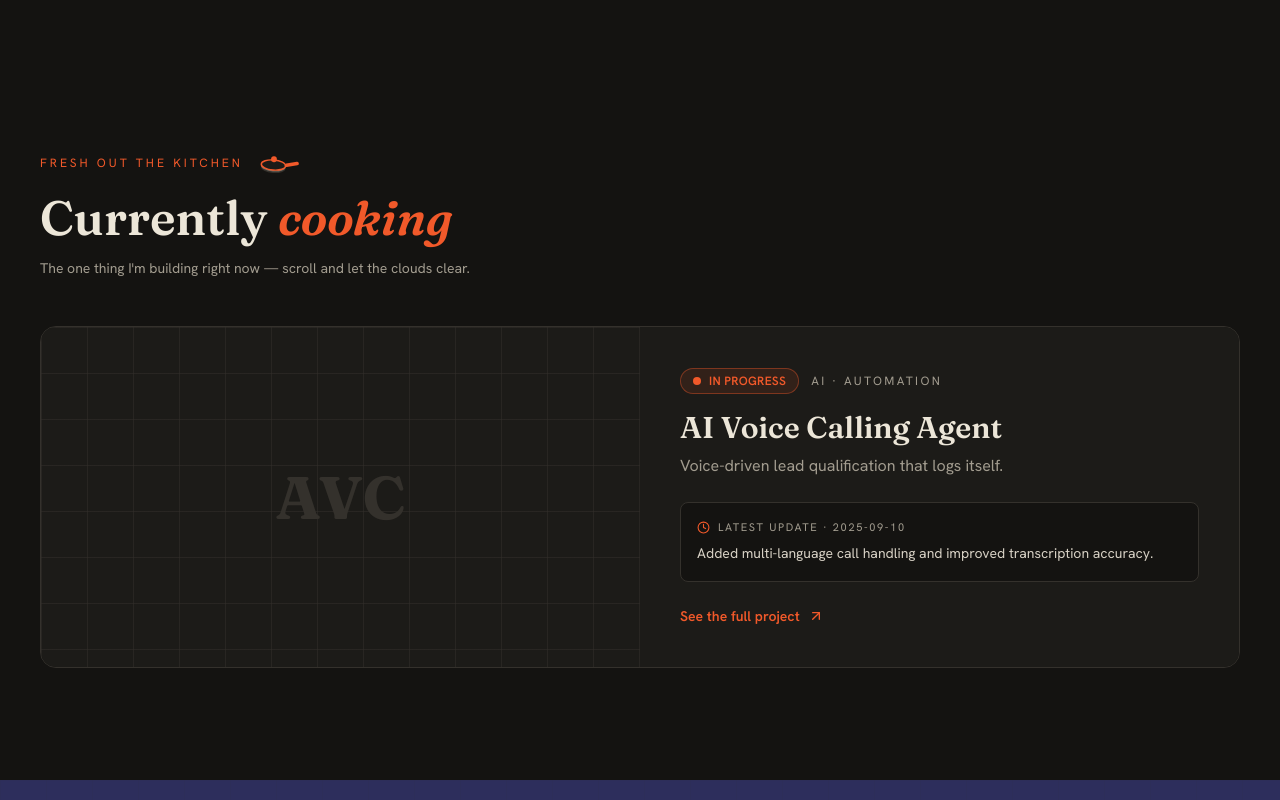
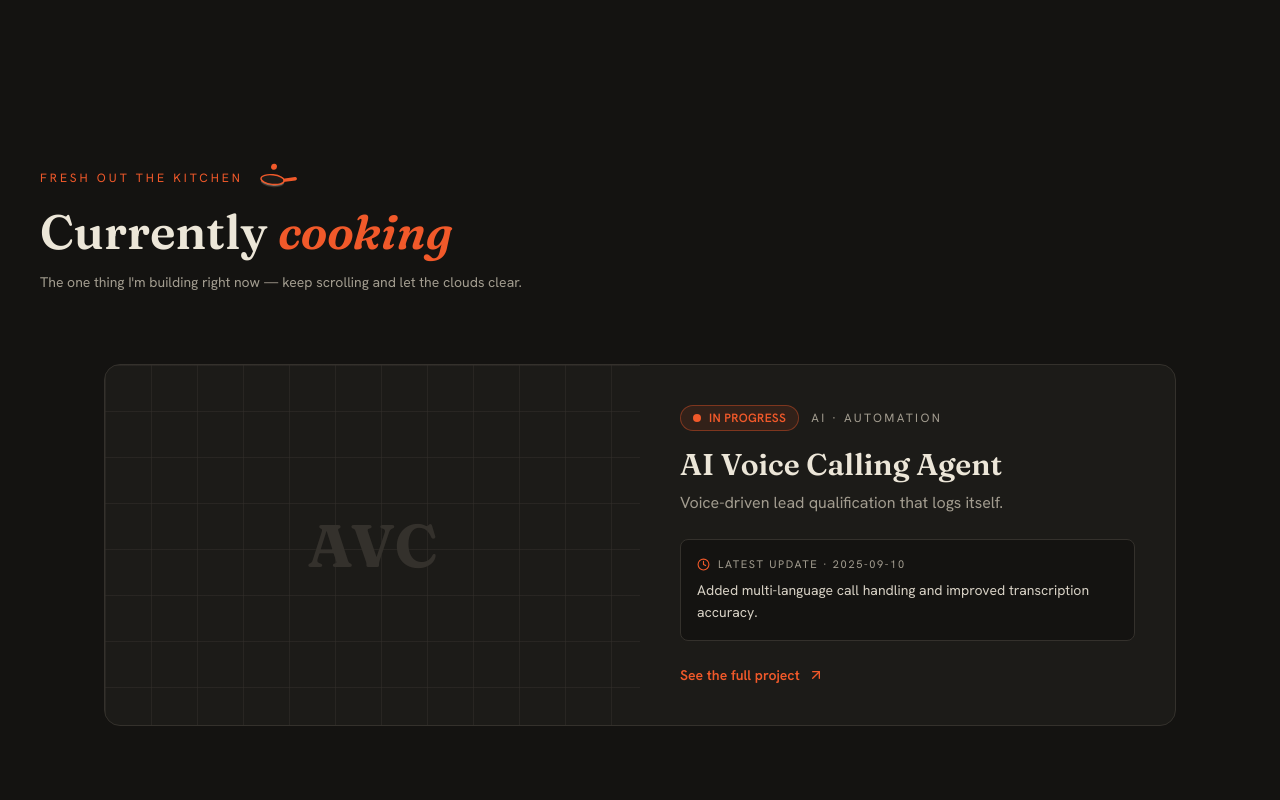
Before and after one commit to jiya-gandhi-108/Jiya-Gandhi-Portfolio, a React (Vite) app: page / in a window 1280 px wide. Shown: the part 2320-3120 px from the top of the page. Built offline with nearby package versions, Linux system fonts and the light colour scheme; no server answers; the database is empty.

Commit message:
updated cooking section

```diff
--- a/src/components/Cooking.jsx
+++ b/src/components/Cooking.jsx
@@ -1,55 +1,96 @@
 import { useRef } from 'react'
 import { Link } from 'react-router-dom'
-import { motion, useScroll, useTransform, useReducedMotion } from 'framer-motion'
-import { ArrowUpRight, Clock } from 'lucide-react'
+import { motion, useScroll, useTransform, useSpring, useReducedMotion } from 'framer-motion'
+import { ArrowUpRight, Clock, ChevronDown } from 'lucide-react'
 import { Reveal } from './Reveal'
 
-// A little frying pan that flips near the heading — the literal "cooking".
+/* A little frying pan that flips near the heading — the literal "cooking". */
 function Pan({ style }) {
   return (
     <motion.span style={style} className="inline-block align-middle">
       <motion.svg
-        width="46" height="46" viewBox="0 0 64 64" fill="none"
-        animate={{ rotate: [0, -16, 0, 10, 0], y: [0, -3, 0, -1, 0] }}
-        transition={{ duration: 2.4, repeat: Infinity, ease: 'easeInOut' }}
+        width="44" height="44" viewBox="0 0 64 64" fill="none"
+        animate={{ rotate: [0, -15, 0, 9, 0], y: [0, -3, 0, -1, 0] }}
+        transition={{ duration: 2.6, repeat: Infinity, ease: 'easeInOut' }}
         aria-hidden
       >
-        {/* pan body */}
         <ellipse cx="26" cy="40" rx="17" ry="7" fill="rgb(var(--line))" />
         <path d="M9 38a17 7 0 0 0 34 0v-2a17 7 0 0 1-34 0z" fill="rgb(var(--ink))" opacity="0.35" />
         <ellipse cx="26" cy="36" rx="17" ry="7" fill="rgb(var(--graphite))" stroke="rgb(var(--accent))" strokeWidth="2" />
-        {/* handle */}
         <rect x="41" y="33" width="20" height="5" rx="2.5" transform="rotate(-14 41 33)" fill="rgb(var(--accent))" />
-        {/* flipping food */}
-        <motion.circle
-          cx="26" cy="30" r="4" fill="rgb(var(--accent))"
+        <motion.circle cx="26" cy="30" r="4" fill="rgb(var(--accent))"
           animate={{ y: [0, -16, 0], scale: [1, 1.1, 1] }}
-          transition={{ duration: 2.4, repeat: Infinity, ease: 'easeInOut' }}
-        />
+          transition={{ duration: 2.6, repeat: Infinity, ease: 'easeInOut' }} />
       </motion.svg>
     </motion.span>
+  )
+}
+
+/* One soft, layered bank of cloud that slowly drifts on its own. */
+function CloudBank({ side }) {
+  const flip = side === 'right'
+  return (
+    <motion.div
+      className="absolute inset-y-0 h-full w-full"
+      animate={{ x: [0, flip ? -14 : 14, 0], y: [0, -8, 0] }}
+      transition={{ duration: 12, repeat: Infinity, ease: 'easeInOut' }}
+      style={{ transform: flip ? 'scaleX(-1)' : 'none' }}
+    >
+      <svg viewBox="0 0 500 400" preserveAspectRatio="xMidYMid slice" className="h-full w-full"
+        style={{ filter: 'blur(14px)' }} aria-hidden>
+        <defs>
+          <radialGradient id={`puff-${side}`} cx="40%" cy="45%" r="70%">
+            <stop offset="0%" stopColor="rgb(var(--paper))" stopOpacity="1" />
+            <stop offset="60%" stopColor="rgb(var(--paper))" stopOpacity="0.96" />
+            <stop offset="100%" stopColor="rgb(var(--paper))" stopOpacity="0" />
+          </radialGradient>
+          <linearGradient id={`base-${side}`} x1="0" y1="0" x2="1" y2="0">
+            <stop offset="0%" stopColor="rgb(var(--paper))" stopOpacity="0.98" />
+            <stop offset="70%" stopColor="rgb(var(--paper))" stopOpacity="0.9" />
+            <stop offset="100%" stopColor="rgb(var(--paper))" stopOpacity="0" />
+          </linearGradient>
+        </defs>
+        <rect x="0" y="70" width="380" height="280" fill={`url(#base-${side})`} />
+        <g fill={`url(#puff-${side})`}>
+          <circle cx="110" cy="150" r="150" />
+          <circle cx="240" cy="110" r="120" />
+          <circle cx="70" cy="270" r="140" />
+          <circle cx="250" cy="290" r="150" />
+          <circle cx="360" cy="200" r="135" />
+          <circle cx="180" cy="210" r="120" />
+          <circle cx="330" cy="330" r="110" />
+        </g>
+      </svg>
+    </motion.div>
   )
 }
 
 export default function Cooking({ project }) {
   const reduce = useReducedMotion()
   const ref = useRef(null)
-  const { scrollYProgress } = useScroll({ target: ref, offset: ['start end', 'center center'] })
 
-  const leftX = useTransform(scrollYProgress, [0, 1], reduce ? ['0%', '0%'] : ['0%', '-135%'])
-  const rightX = useTransform(scrollYProgress, [0, 1], reduce ? ['0%', '0%'] : ['0%', '135%'])
-  const cloudFade = useTransform(scrollYProgress, [0.2, 0.9], reduce ? [0, 0] : [1, 0])
-  const cardOpacity = useTransform(scrollYProgress, [0.1, 0.7], [reduce ? 1 : 0.25, 1])
-  const cardScale = useTransform(scrollYProgress, [0.1, 0.8], [reduce ? 1 : 0.94, 1])
-  const panReveal = useTransform(scrollYProgress, [0.5, 0.95], [reduce ? 1 : 0, 1])
+  // Reveal spread across a wide scroll window so it unfolds slowly, while the
+  // section is actually on screen — smoothed with a spring.
+  const { scrollYProgress } = useScroll({ target: ref, offset: ['start 0.9', 'end 0.35'] })
+  const p = useSpring(scrollYProgress, { stiffness: 55, damping: 22, mass: 0.5 })
+
+  const leftX = useTransform(p, [0.08, 0.72], ['0%', '-112%'])
+  const rightX = useTransform(p, [0.08, 0.72], ['0%', '112%'])
+  const cloudFade = useTransform(p, [0.45, 0.85], [1, 0])
+  const cardOpacity = useTransform(p, [0.12, 0.6], [reduce ? 1 : 0.2, 1])
+  const cardScale = useTransform(p, [0.12, 0.78], [reduce ? 1 : 0.9, 1])
+  const cardY = useTransform(p, [0.12, 0.78], [reduce ? 0 : 34, 0])
+  const panReveal = useTransform(p, [0.5, 0.9], [reduce ? 1 : 0, 1])
+  const hintFade = useTransform(p, [0, 0.22], [reduce ? 0 : 1, 0])
 
   if (!project) return null
-
   const updates = Array.isArray(project.updates) ? project.updates : []
   const latest = [...updates].sort((a, b) => String(b.date).localeCompare(String(a.date)))[0]
 
   return (
-    <section id="cooking" ref={ref} className="mx-auto max-w-7xl px-5 py-20 sm:px-10 sm:py-28">
+    <section id="cooking" ref={ref} className="relative w-full py-24 sm:py-32">
+      {/* heading */}
+      <div className="mx-auto max-w-7xl px-5 sm:px-10">
         <div className="flex items-center gap-3">
           <Reveal variant="left"><p className="font-sans text-xs uppercase tracking-[0.25em] text-accent">fresh out the kitchen</p></Reveal>
           <Pan style={{ opacity: panReveal }} />
@@ -60,16 +101,17 @@ export default function Cooking({ project }) {
           </h2>
         </Reveal>
         <Reveal variant="up" delay={0.1}>
-        <p className="mt-4 max-w-lg font-sans text-sm text-muted">The one thing I&apos;m building right now — scroll and let the clouds clear.</p>
+          <p className="mt-4 max-w-lg font-sans text-sm text-muted">The one thing I&apos;m building right now — keep scrolling and let the clouds clear.</p>
         </Reveal>
+      </div>
 
-      {/* reveal stage */}
-      <div className="relative mt-12 overflow-hidden rounded-2xl border border-line">
-        <motion.div style={{ opacity: cardOpacity, scale: cardScale }} className="origin-center">
-          <Link to={`/project/${project.id}`} className="group block bg-graphite">
+      {/* full-bleed reveal stage */}
+      <div className="relative mt-12 w-full overflow-hidden py-6">
+        <motion.div style={{ opacity: cardOpacity, scale: cardScale, y: cardY }} className="origin-center">
+          <div className="mx-auto max-w-6xl px-5 sm:px-10">
+            <Link to={`/project/${project.id}`} className="group block overflow-hidden rounded-2xl border border-line bg-graphite">
               <div className="grid gap-0 md:grid-cols-2">
-              {/* image / initials */}
-              <div className="relative h-56 overflow-hidden md:h-full md:min-h-[340px]">
+                <div className="relative h-60 overflow-hidden md:h-full md:min-h-[360px]">
                   {project.image_url ? (
                     <img src={project.image_url} alt={project.title} className="h-full w-full object-cover transition-transform duration-500 group-hover:scale-105" />
                   ) : (
@@ -78,8 +120,6 @@ export default function Cooking({ project }) {
                     </div>
                   )}
                 </div>
-
-              {/* details */}
                 <div className="flex flex-col justify-center p-7 sm:p-10">
                   <div className="flex flex-wrap items-center gap-3">
                     {project.status && (
@@ -93,12 +133,8 @@ export default function Cooking({ project }) {
                     )}
                     {project.tag && <span className="font-sans text-xs uppercase tracking-[0.2em] text-muted">{project.tag}</span>}
                   </div>
-
-                <h3 className="display mt-4 text-2xl font-600 leading-tight text-ink transition-colors group-hover:text-accent sm:text-3xl">
-                  {project.title}
-                </h3>
+                  <h3 className="display mt-4 text-2xl font-600 leading-tight text-ink transition-colors group-hover:text-accent sm:text-3xl">{project.title}</h3>
                   {project.subtitle && <p className="mt-2 font-sans text-sm text-muted sm:text-base">{project.subtitle}</p>}
-
                   {latest && (
                     <div className="mt-6 rounded-lg border border-line bg-bg p-4">
                       <p className="flex items-center gap-2 font-sans text-[11px] uppercase tracking-[0.15em] text-muted">
@@ -107,23 +143,27 @@ export default function Cooking({ project }) {
                       <p className="mt-1.5 font-sans text-sm leading-relaxed text-ink/90">{latest.note}</p>
                     </div>
                   )}
-
                   <span className="mt-6 inline-flex items-center gap-2 font-sans text-sm font-600 text-accent">
                     See the full project <ArrowUpRight size={16} className="transition-transform group-hover:translate-x-1 group-hover:-translate-y-1" />
                   </span>
                 </div>
               </div>
             </Link>
+          </div>
         </motion.div>
 
-        {/* the clouds that part on scroll */}
+        {/* the clouds — full width, part on scroll */}
         {!reduce && (
           <>
-            <motion.div style={{ x: leftX, opacity: cloudFade }} className="pointer-events-none absolute inset-y-0 left-0 z-10 w-3/4">
-              <Cloud side="left" />
+            <motion.div style={{ x: leftX, opacity: cloudFade, willChange: 'transform' }} className="pointer-events-none absolute inset-y-0 left-0 z-10 w-[62%]">
+              <CloudBank side="left" />
             </motion.div>
-            <motion.div style={{ x: rightX, opacity: cloudFade }} className="pointer-events-none absolute inset-y-0 right-0 z-10 w-3/4">
-              <Cloud side="right" />
+            <motion.div style={{ x: rightX, opacity: cloudFade, willChange: 'transform' }} className="pointer-events-none absolute inset-y-0 right-0 z-10 w-[62%]">
+              <CloudBank side="right" />
+            </motion.div>
+            <motion.div style={{ opacity: hintFade }} className="pointer-events-none absolute inset-x-0 bottom-3 z-20 flex flex-col items-center text-muted">
+              <span className="font-sans text-[11px] uppercase tracking-[0.2em]">scroll to plate up</span>
+              <ChevronDown size={16} className="mt-1 animate-bounce text-accent" />
             </motion.div>
           </>
         )}
@@ -131,26 +171,3 @@ export default function Cooking({ project }) {
     </section>
   )
 }
-
-function Cloud({ side }) {
-  return (
-    <svg viewBox="0 0 400 400" preserveAspectRatio="none" className="h-full w-full"
-      style={{ filter: 'blur(2px)', transform: side === 'right' ? 'scaleX(-1)' : 'none' }} aria-hidden>
-      <defs>
-        <radialGradient id={`cl-${side}`} cx="35%" cy="45%" r="75%">
-          <stop offset="0%" stopColor="rgb(var(--paper))" stopOpacity="0.97" />
-          <stop offset="70%" stopColor="rgb(var(--paper))" stopOpacity="0.9" />
-          <stop offset="100%" stopColor="rgb(var(--paper))" stopOpacity="0" />
-        </radialGradient>
-      </defs>
-      <g fill={`url(#cl-${side})`}>
-        <circle cx="120" cy="150" r="130" />
-        <circle cx="230" cy="120" r="110" />
-        <circle cx="90" cy="260" r="120" />
-        <circle cx="250" cy="270" r="130" />
-        <circle cx="320" cy="190" r="120" />
-        <rect x="0" y="120" width="320" height="200" />
-      </g>
-    </svg>
-  )
-}
```
Lines whose indentation alone changed are shown as unchanged.
